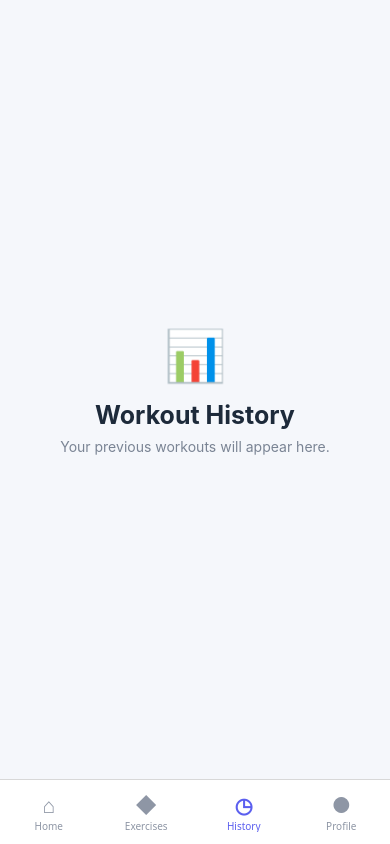
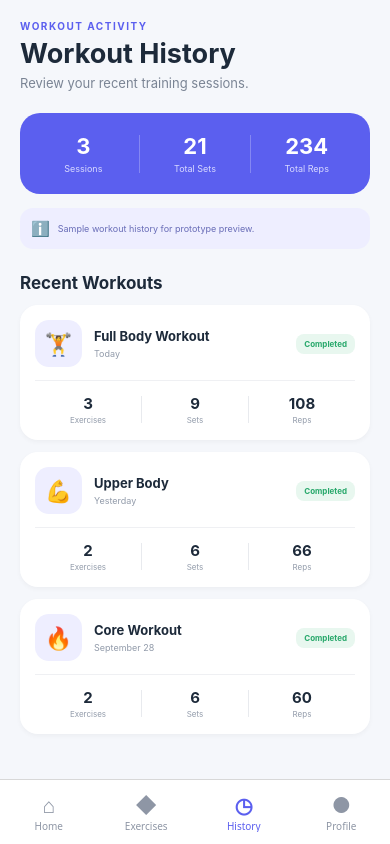
Before and after one commit to sunnyuhh-glitch/daily-workout-tracker_3A, a React Native app: screen /History in a window 390 px wide. Built offline with nearby package versions, Linux system fonts and the light colour scheme.

Commit message:
Build workout history prototype

```diff
--- a/src/screens/HistoryScreen.js
+++ b/src/screens/HistoryScreen.js
@@ -2,18 +2,211 @@ import React from 'react';
 import {
   View,
   Text,
+  FlatList,
   StyleSheet,
+  StatusBar,
 } from 'react-native';
 
+import { SafeAreaView } from 'react-native-safe-area-context';
+
+// Sample workout history for the MCO1 prototype.
+// Persistent workout saving will be implemented in MCO2.
+const workoutHistory = [
+  {
+    id: '1',
+    name: 'Full Body Workout',
+    date: 'Today',
+    exercises: 3,
+    sets: 9,
+    reps: 108,
+    icon: '🏋️',
+  },
+  {
+    id: '2',
+    name: 'Upper Body',
+    date: 'Yesterday',
+    exercises: 2,
+    sets: 6,
+    reps: 66,
+    icon: '💪',
+  },
+  {
+    id: '3',
+    name: 'Core Workout',
+    date: 'September 28',
+    exercises: 2,
+    sets: 6,
+    reps: 60,
+    icon: '🔥',
+  },
+];
+
 export default function HistoryScreen() {
-  return (
-    <View style={styles.container}>
-      <Text style={styles.icon}>📊</Text>
-      <Text style={styles.title}>Workout History</Text>
-      <Text style={styles.subtitle}>
-        Your previous workouts will appear here.
+  const totalSessions = workoutHistory.length;
+
+  const totalReps = workoutHistory.reduce(
+    (total, workout) => total + workout.reps,
+    0
+  );
+
+  const totalSets = workoutHistory.reduce(
+    (total, workout) => total + workout.sets,
+    0
+  );
+
+  const renderWorkout = ({ item }) => (
+    <View style={styles.workoutCard}>
+      <View style={styles.cardTop}>
+        <View style={styles.workoutIcon}>
+          <Text style={styles.workoutEmoji}>
+            {item.icon}
+          </Text>
+        </View>
+
+        <View style={styles.workoutInfo}>
+          <Text style={styles.workoutName}>
+            {item.name}
+          </Text>
+
+          <Text style={styles.workoutDate}>
+            {item.date}
+          </Text>
+        </View>
+
+        <View style={styles.completeBadge}>
+          <Text style={styles.completeText}>
+            Completed
+          </Text>
+        </View>
+      </View>
+
+      <View style={styles.divider} />
+
+      <View style={styles.statsRow}>
+        <View style={styles.stat}>
+          <Text style={styles.statNumber}>
+            {item.exercises}
+          </Text>
+
+          <Text style={styles.statLabel}>
+            Exercises
+          </Text>
+        </View>
+
+        <View style={styles.smallDivider} />
+
+        <View style={styles.stat}>
+          <Text style={styles.statNumber}>
+            {item.sets}
+          </Text>
+
+          <Text style={styles.statLabel}>
+            Sets
+          </Text>
+        </View>
+
+        <View style={styles.smallDivider} />
+
+        <View style={styles.stat}>
+          <Text style={styles.statNumber}>
+            {item.reps}
+          </Text>
+
+          <Text style={styles.statLabel}>
+            Reps
+          </Text>
+        </View>
+      </View>
+    </View>
+  );
+
+  const ListHeader = () => (
+    <View>
+      {/* Header */}
+      <View style={styles.header}>
+        <Text style={styles.appLabel}>
+          WORKOUT ACTIVITY
+        </Text>
+
+        <Text style={styles.title}>
+          Workout History
+        </Text>
+
+        <Text style={styles.subtitle}>
+          Review your recent training sessions.
+        </Text>
+      </View>
+
+      {/* Overall Statistics */}
+      <View style={styles.summaryCard}>
+        <View style={styles.summaryItem}>
+          <Text style={styles.summaryNumber}>
+            {totalSessions}
+          </Text>
+
+          <Text style={styles.summaryLabel}>
+            Sessions
+          </Text>
+        </View>
+
+        <View style={styles.summaryDivider} />
+
+        <View style={styles.summaryItem}>
+          <Text style={styles.summaryNumber}>
+            {totalSets}
+          </Text>
+
+          <Text style={styles.summaryLabel}>
+            Total Sets
+          </Text>
+        </View>
+
+        <View style={styles.summaryDivider} />
+
+        <View style={styles.summaryItem}>
+          <Text style={styles.summaryNumber}>
+            {totalReps}
+          </Text>
+
+          <Text style={styles.summaryLabel}>
+            Total Reps
+          </Text>
+        </View>
+      </View>
+
+      {/* Prototype Notice */}
+      <View style={styles.prototypeNotice}>
+        <Text style={styles.prototypeIcon}>
+          ℹ️
+        </Text>
+
+        <Text style={styles.prototypeText}>
+          Sample workout history for prototype preview.
+        </Text>
+      </View>
+
+      <Text style={styles.sectionTitle}>
+        Recent Workouts
       </Text>
     </View>
+  );
+
+  return (
+    <SafeAreaView style={styles.container}>
+      <StatusBar
+        barStyle="dark-content"
+        backgroundColor="#F5F7FB"
+      />
+
+      <FlatList
+        data={workoutHistory}
+        renderItem={renderWorkout}
+        keyExtractor={(item) => item.id}
+        ListHeaderComponent={ListHeader}
+        showsVerticalScrollIndicator={false}
+        contentContainerStyle={styles.listContent}
+      />
+    </SafeAreaView>
   );
 }
 
@@ -21,23 +214,194 @@ const styles = StyleSheet.create({
   container: {
     flex: 1,
     backgroundColor: '#F5F7FB',
-    justifyContent: 'center',
-    alignItems: 'center',
   },
 
-  icon: {
-    fontSize: 50,
+  listContent: {
+    paddingHorizontal: 20,
+    paddingTop: 20,
+    paddingBottom: 30,
+  },
+
+  header: {
+    marginBottom: 22,
+  },
+
+  appLabel: {
+    color: '#5B5FEF',
+    fontSize: 10,
+    fontWeight: 'bold',
+    letterSpacing: 1.5,
+    marginBottom: 5,
   },
 
   title: {
-    fontSize: 25,
+    color: '#1D2A3A',
+    fontSize: 27,
     fontWeight: 'bold',
-    marginTop: 15,
-    color: '#1D2A3A',
   },
 
   subtitle: {
     color: '#7A8494',
-    marginTop: 8,
+    fontSize: 13,
+    marginTop: 5,
+  },
+
+  summaryCard: {
+    backgroundColor: '#5B5FEF',
+    borderRadius: 20,
+    paddingVertical: 20,
+    paddingHorizontal: 8,
+    flexDirection: 'row',
+    alignItems: 'center',
+    marginBottom: 14,
+  },
+
+  summaryItem: {
+    flex: 1,
+    alignItems: 'center',
+  },
+
+  summaryNumber: {
+    color: '#FFFFFF',
+    fontSize: 22,
+    fontWeight: 'bold',
+  },
+
+  summaryLabel: {
+    color: '#D9DAFF',
+    fontSize: 9,
+    marginTop: 4,
+  },
+
+  summaryDivider: {
+    width: 1,
+    height: 38,
+    backgroundColor: 'rgba(255,255,255,0.25)',
+  },
+
+  prototypeNotice: {
+    backgroundColor: '#EEEEFF',
+    borderRadius: 13,
+    padding: 11,
+    flexDirection: 'row',
+    alignItems: 'center',
+    marginBottom: 24,
+  },
+
+  prototypeIcon: {
+    color: '#5B5FEF',
+    fontSize: 15,
+    marginRight: 8,
+  },
+
+  prototypeText: {
+    color: '#686CB7',
+    fontSize: 9,
+    flex: 1,
+  },
+
+  sectionTitle: {
+    color: '#1D2A3A',
+    fontSize: 17,
+    fontWeight: 'bold',
+    marginBottom: 12,
+  },
+
+  workoutCard: {
+    backgroundColor: '#FFFFFF',
+    borderRadius: 18,
+    padding: 15,
+    marginBottom: 12,
+
+    shadowColor: '#000000',
+    shadowOffset: {
+      width: 0,
+      height: 2,
+    },
+    shadowOpacity: 0.04,
+    shadowRadius: 5,
+    elevation: 2,
+  },
+
+  cardTop: {
+    flexDirection: 'row',
+    alignItems: 'center',
+  },
+
+  workoutIcon: {
+    width: 47,
+    height: 47,
+    borderRadius: 14,
+    backgroundColor: '#EEEEFF',
+    justifyContent: 'center',
+    alignItems: 'center',
+    marginRight: 12,
+  },
+
+  workoutEmoji: {
+    fontSize: 22,
+  },
+
+  workoutInfo: {
+    flex: 1,
+  },
+
+  workoutName: {
+    color: '#1D2A3A',
+    fontSize: 13,
+    fontWeight: 'bold',
+  },
+
+  workoutDate: {
+    color: '#929BAA',
+    fontSize: 9,
+    marginTop: 4,
+  },
+
+  completeBadge: {
+    backgroundColor: '#E8F7EF',
+    paddingHorizontal: 8,
+    paddingVertical: 5,
+    borderRadius: 8,
+  },
+
+  completeText: {
+    color: '#28A86B',
+    fontSize: 8,
+    fontWeight: 'bold',
+  },
+
+  divider: {
+    height: 1,
+    backgroundColor: '#EFF0F3',
+    marginVertical: 13,
+  },
+
+  statsRow: {
+    flexDirection: 'row',
+    alignItems: 'center',
+  },
+
+  stat: {
+    flex: 1,
+    alignItems: 'center',
+  },
+
+  statNumber: {
+    color: '#1D2A3A',
+    fontSize: 15,
+    fontWeight: 'bold',
+  },
+
+  statLabel: {
+    color: '#929BAA',
+    fontSize: 8,
+    marginTop: 2,
+  },
+
+  smallDivider: {
+    width: 1,
+    height: 27,
+    backgroundColor: '#E8EAEE',
   },
 });
```
